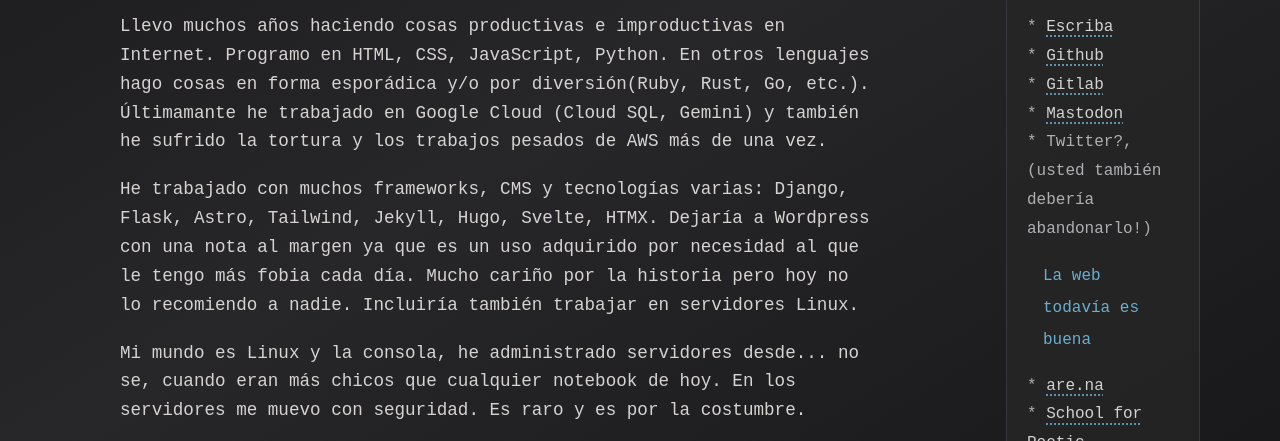
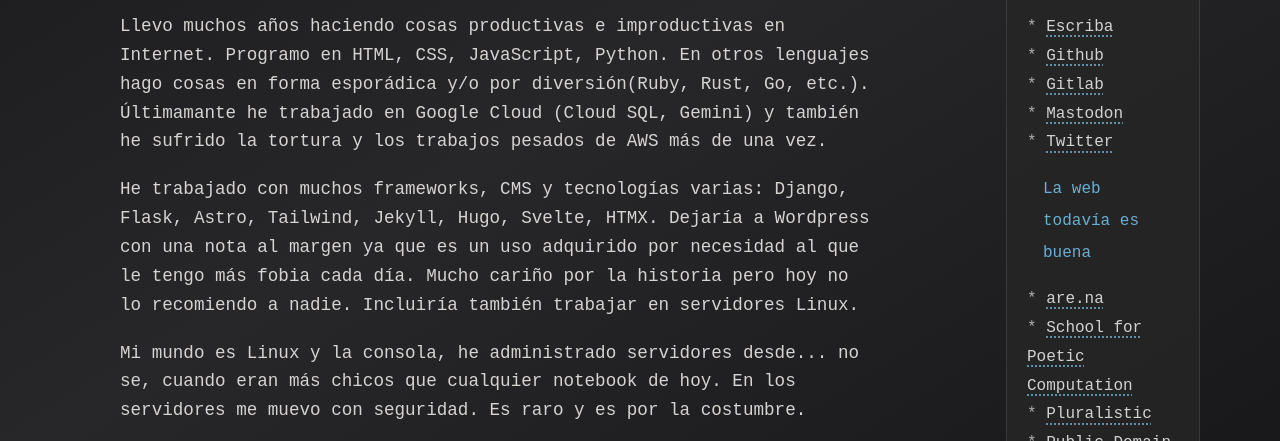
Before and after one commit to pedregalux/newastro, an Astro site: page / in a window 1280 px wide. Shown: the part 335-776 px from the top of the page. Built offline with nearby package versions, Linux system fonts and the light colour scheme; Astro itself is replaced by a stand-in of ours.

Commit message:
240226-1

```diff
--- a/src/components/Sidebar.astro
+++ b/src/components/Sidebar.astro
@@ -9,7 +9,7 @@
       <li>* <a class="hover:text-sky-300" href="https://github.com/pedregalux" target="_blank">Github</a></li>
       <li>* <a class="hover:text-sky-300" href="https://gitlab.com/pedregalux" target="_blank">Gitlab</a></li>
       <li>* <a class="hover:text-sky-300" href="https://mastodon.social/@pedregalux" target="_blank">Mastodon</a></li>
-      <li>* Twitter?, (usted también debería abandonarlo!) </li>
+      <li>* <a class="hover:text-sky-300" href="https://x.com/felipe_per62907" target="_blank">Twitter</a></li>
     </ul>
 
     <p class="m-4 text-sky-300">La web todavía es buena</p>
```
Also changed, not shown: src/pages/blog/neovim.md (line endings or trailing spaces).
